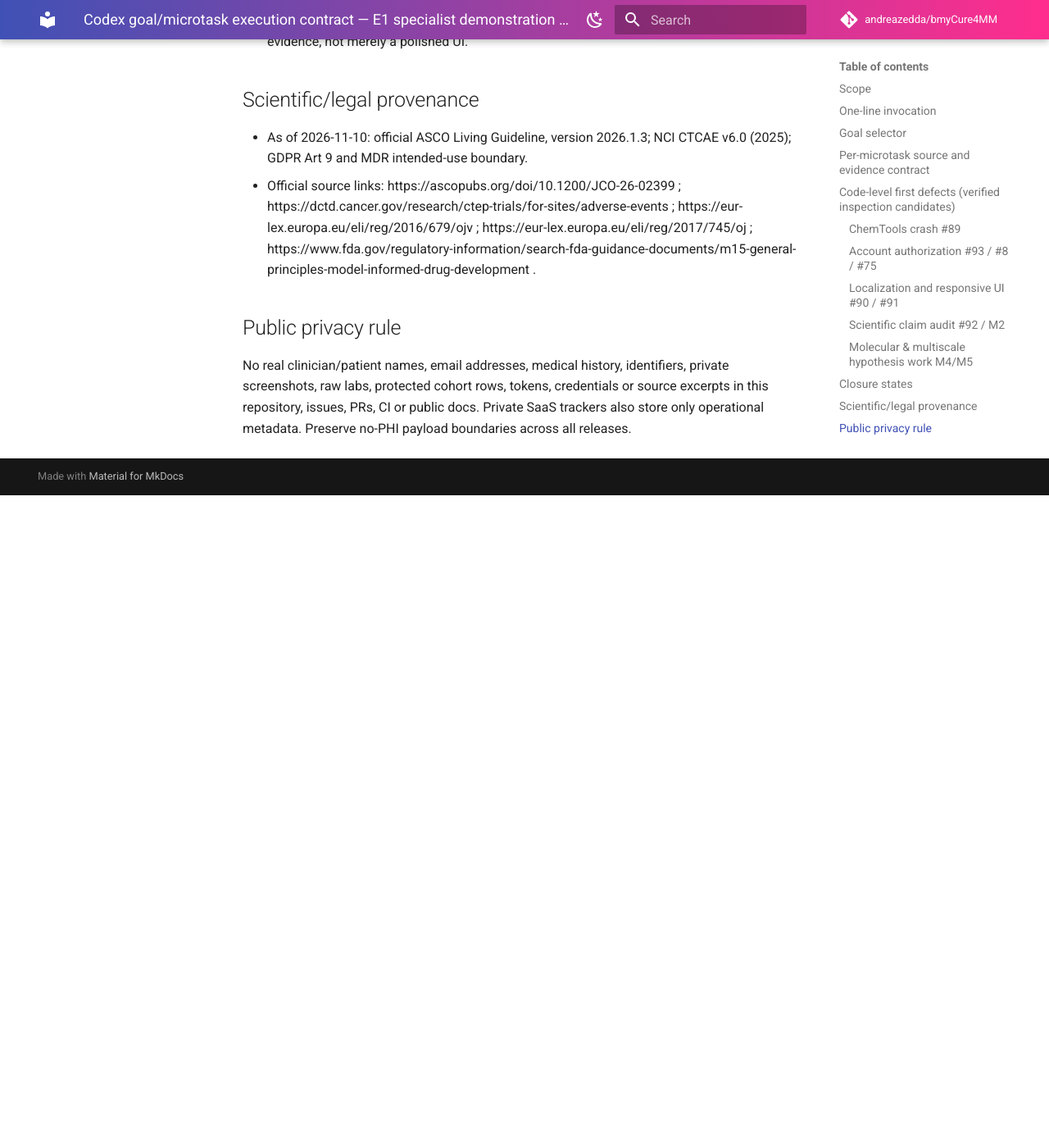
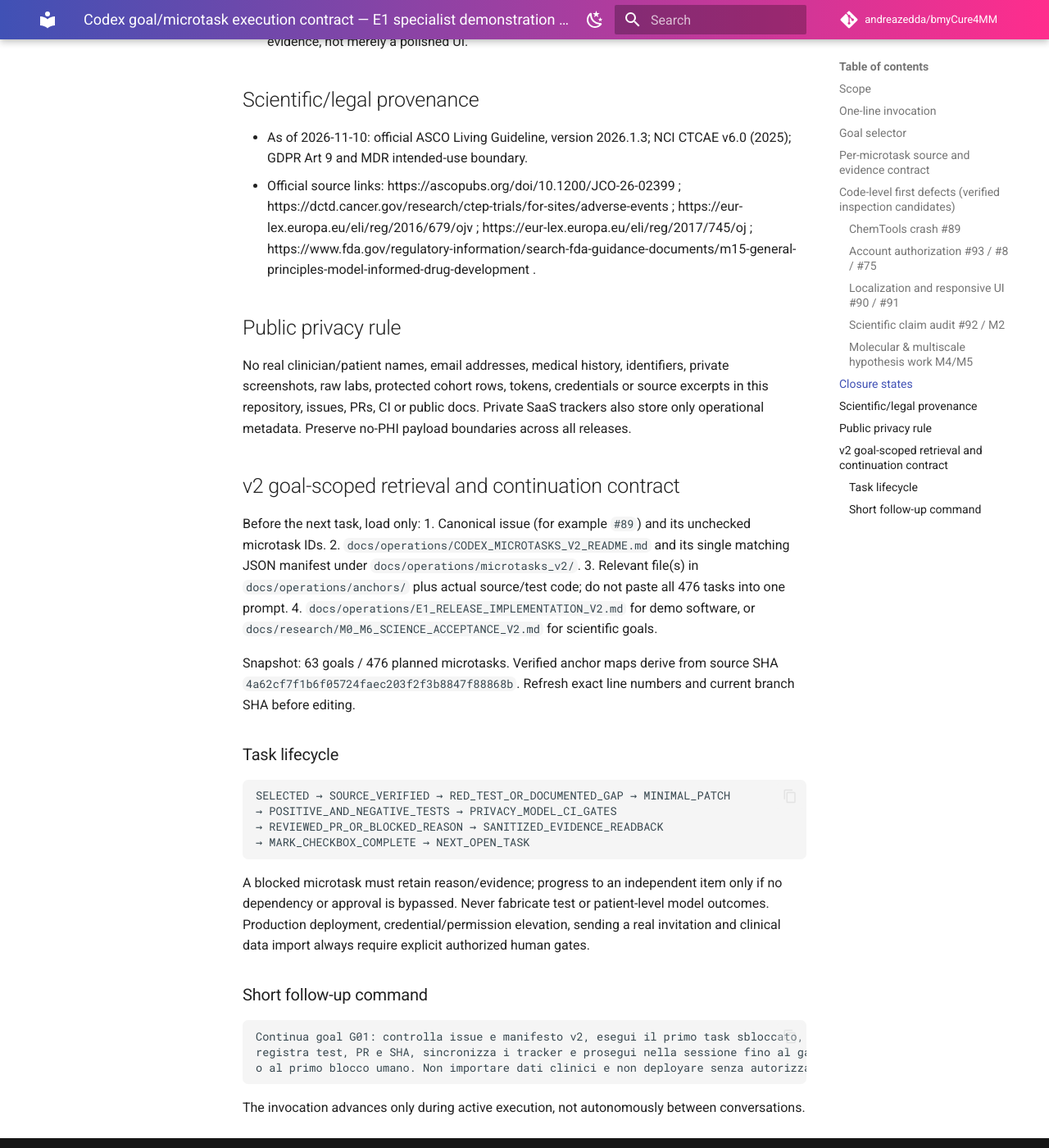
Before and after one commit to andreazedda/bmyCure4MM, an MkDocs documentation site: the page built from docs/operations/CODEX_MICROTASK_EXECUTION.md, in a window 1280 px wide and 1400 px high, scrolled down 4544 px. Shown: the whole window at 82% size. Built offline with MkDocs 1.6.1 and Material for MkDocs 9.7.7, drawn with Linux system fonts in a browser that asks for light colours; comment, search, counter and statistics services are not loaded; before the commit the page ends 5148 px from its top, so only the background shows below that.

Commit message:
docs: extend Codex continuation with v2 task retrieval and explicit gates

````diff
--- a/docs/operations/CODEX_MICROTASK_EXECUTION.md
+++ b/docs/operations/CODEX_MICROTASK_EXECUTION.md
@@ -107,3 +107,35 @@ def installed_distribution_version(distribution_name: str) -> str | None:
 ## Public privacy rule
 
 No real clinician/patient names, email addresses, medical history, identifiers, private screenshots, raw labs, protected cohort rows, tokens, credentials or source excerpts in this repository, issues, PRs, CI or public docs. Private SaaS trackers also store only operational metadata. Preserve no-PHI payload boundaries across all releases.
+
+
+## v2 goal-scoped retrieval and continuation contract
+
+Before the next task, load only:
+1. Canonical issue (for example `#89`) and its unchecked microtask IDs.
+2. `docs/operations/CODEX_MICROTASKS_V2_README.md` and its single matching JSON manifest under `docs/operations/microtasks_v2/`.
+3. Relevant file(s) in `docs/operations/anchors/` plus actual source/test code; do not paste all 476 tasks into one prompt.
+4. `docs/operations/E1_RELEASE_IMPLEMENTATION_V2.md` for demo software, or `docs/research/M0_M6_SCIENCE_ACCEPTANCE_V2.md` for scientific goals.
+
+Snapshot: 63 goals / 476 planned microtasks. Verified anchor maps derive from source SHA `4a62cf7f1b6f05724faec203f2f3b8847f88868b`. Refresh exact line numbers and current branch SHA before editing.
+
+### Task lifecycle
+
+```text
+SELECTED → SOURCE_VERIFIED → RED_TEST_OR_DOCUMENTED_GAP → MINIMAL_PATCH
+→ POSITIVE_AND_NEGATIVE_TESTS → PRIVACY_MODEL_CI_GATES
+→ REVIEWED_PR_OR_BLOCKED_REASON → SANITIZED_EVIDENCE_READBACK
+→ MARK_CHECKBOX_COMPLETE → NEXT_OPEN_TASK
+```
+
+A blocked microtask must retain reason/evidence; progress to an independent item only if no dependency or approval is bypassed. Never fabricate test or patient-level model outcomes. Production deployment, credential/permission elevation, sending a real invitation and clinical data import always require explicit authorized human gates.
+
+### Short follow-up command
+
+```text
+Continua goal G01: controlla issue e manifesto v2, esegui il primo task sbloccato,
+registra test, PR e SHA, sincronizza i tracker e prosegui nella sessione fino al gate
+o al primo blocco umano. Non importare dati clinici e non deployare senza autorizzazione.
+```
+
+The invocation advances only during active execution, not autonomously between conversations.
````
